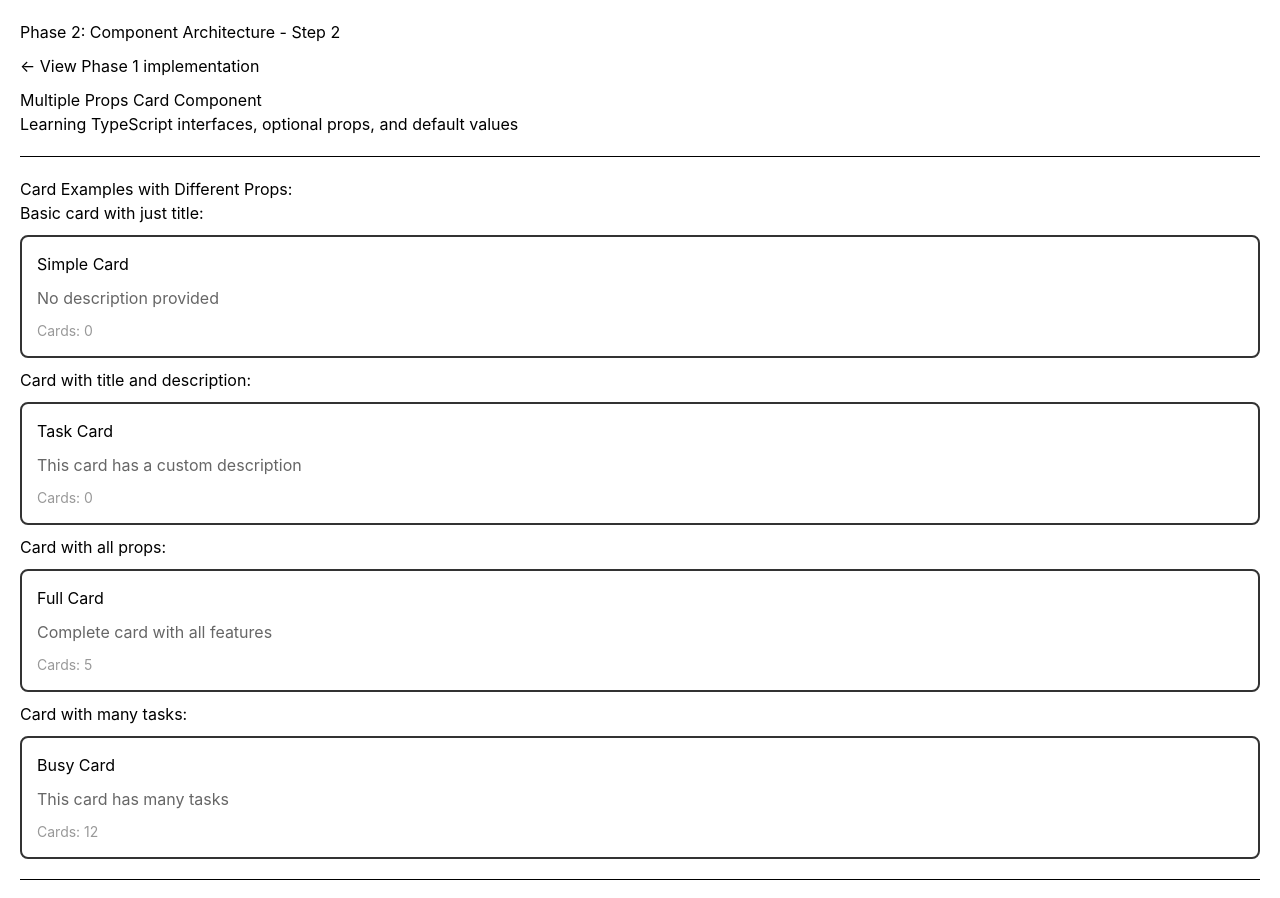
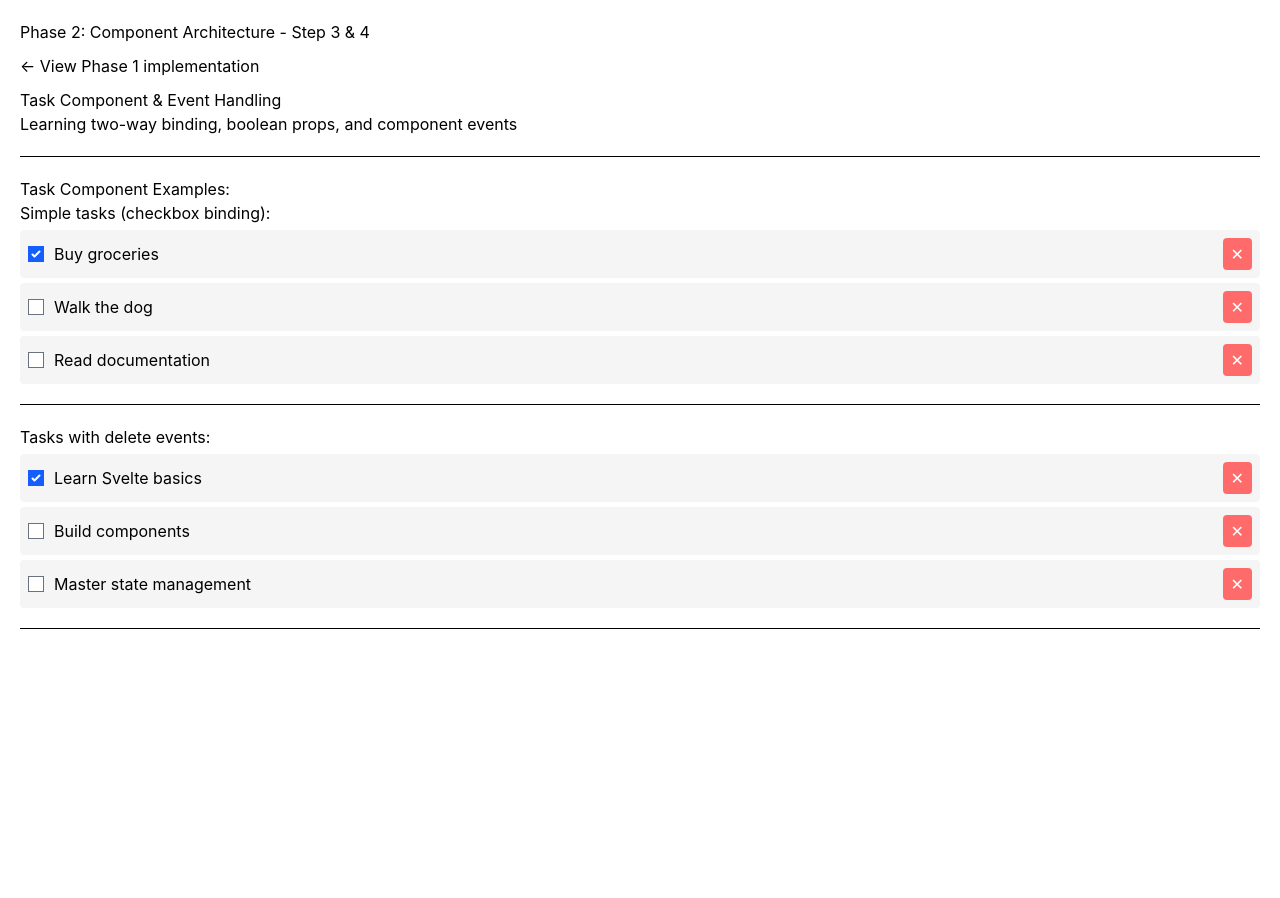
Before and after one commit to ChinmayNoob/svelte-tutorial, a SvelteKit app: page / in a window 1280 px wide. Shown: the top 898 px of the page. After the commit the page ends 800 px from the top, so only its background shows below. Built offline with nearby package versions, Linux system fonts and the light colour scheme.

Commit message:
Add Task component with two-way binding and event handling

```diff
--- /dev/null
+++ b/src/lib/components/Task.svelte
@@ -0,0 +1,11 @@
+<script lang="ts">
+	let { text, completed = false, onDelete } = $props();
+</script>
+
+<div style="display: flex; align-items: center; padding: 8px; margin: 5px 0; background: #f5f5f5; border-radius: 4px;">
+	<input type="checkbox" bind:checked={completed} style="margin-right: 10px;" />
+	<span style="flex: 1; text-decoration: completed ? 'line-through' : 'none'; color: completed ? '#999' : '#333';">
+		{text}
+	</span>
+	<button onclick={onDelete} style="margin-left: 10px; padding: 4px 8px; background: #ff6b6b; color: white; border: none; border-radius: 4px; cursor: pointer;">✕</button>
+</div>
--- a/src/routes/+page.svelte
+++ b/src/routes/+page.svelte
@@ -1,29 +1,44 @@
 <script lang="ts">
 	import Card from '$lib/components/Card.svelte';
+	import Task from '$lib/components/Task.svelte';
+
+	let tasks = $state([
+		{ id: 1, text: 'Learn Svelte basics', completed: true },
+		{ id: 2, text: 'Build components', completed: false },
+		{ id: 3, text: 'Master state management', completed: false }
+	]);
+
+	function deleteTask(id: number) {
+		tasks = tasks.filter(task => task.id !== id);
+	}
 </script>
 
 <div style="padding: 20px;">
-	<h1>Phase 2: Component Architecture - Step 2</h1>
+	<h1>Phase 2: Component Architecture - Step 3 & 4</h1>
 	<p style="margin: 10px 0;"><a href="/phase1">← View Phase 1 implementation</a></p>
 
-	<h2>Multiple Props Card Component</h2>
-	<p>Learning TypeScript interfaces, optional props, and default values</p>
+	<h2>Task Component & Event Handling</h2>
+	<p>Learning two-way binding, boolean props, and component events</p>
 
 	<hr style="margin: 20px 0;" />
 
-	<h3>Card Examples with Different Props:</h3>
+	<h3>Task Component Examples:</h3>
 
-	<h4>Basic card with just title:</h4>
-	<Card title="Simple Card" />
+	<h4>Simple tasks (checkbox binding):</h4>
+	<Task text="Buy groceries" completed={true} />
+	<Task text="Walk the dog" completed={false} />
+	<Task text="Read documentation" />
 
-	<h4>Card with title and description:</h4>
-	<Card title="Task Card" description="This card has a custom description" />
+	<hr style="margin: 20px 0;" />
 
-	<h4>Card with all props:</h4>
-	<Card title="Full Card" description="Complete card with all features" cardCount={5} />
+	<h4>Tasks with delete events:</h4>
+	{#each tasks as task (task.id)}
+		<Task text={task.text} completed={task.completed} onDelete={() => deleteTask(task.id)} />
+	{/each}
 
-	<h4>Card with many tasks:</h4>
-	<Card title="Busy Card" description="This card has many tasks" cardCount={12} />
+	{#if tasks.length === 0}
+		<p style="color: #666; margin: 10px 0;">No tasks left!</p>
+	{/if}
 
 	<hr style="margin: 20px 0;" />
 
```
Also changed, not shown: 1 other file (tests, documents, lock files or other folders).
